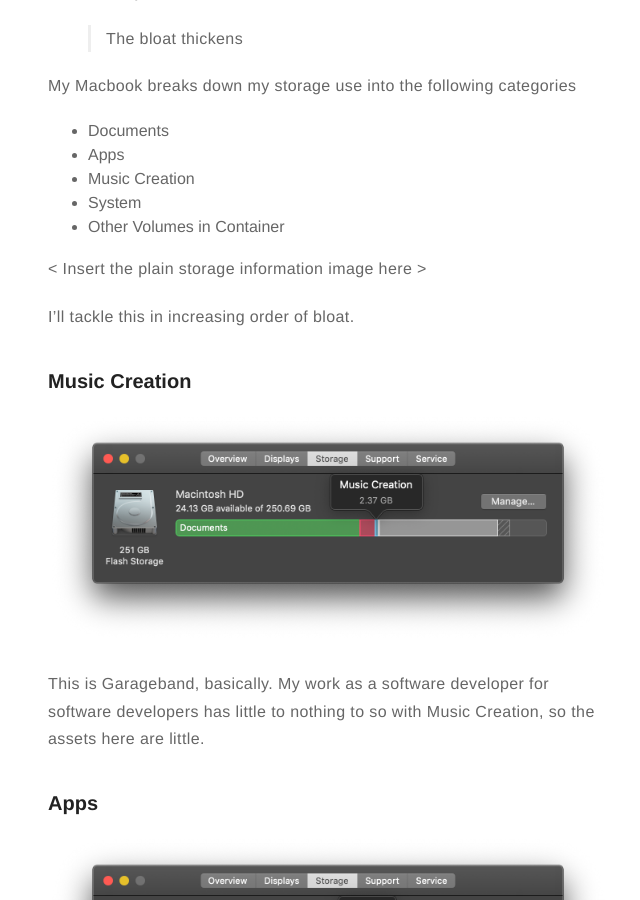
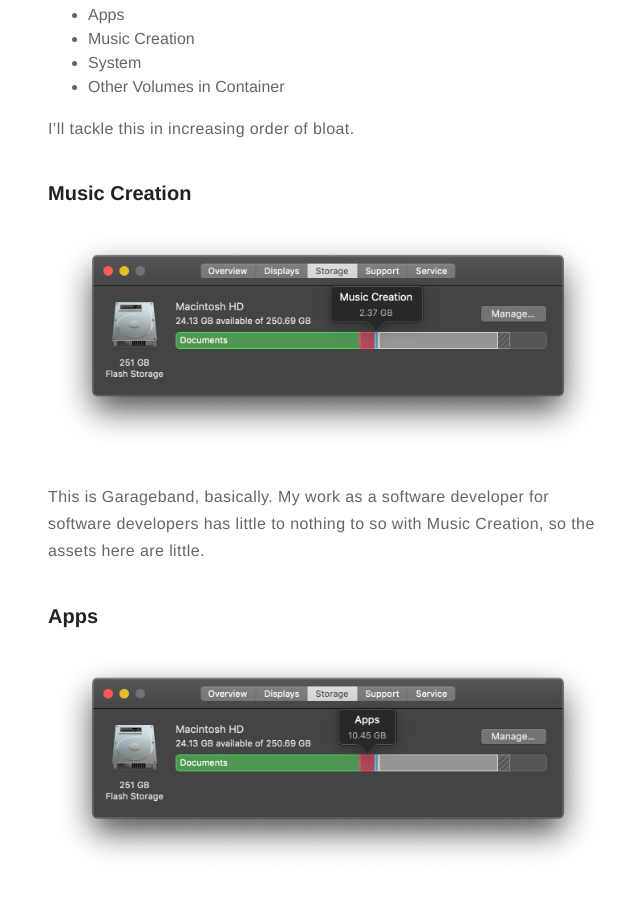
Before and after one commit to igbanam/igravity.github.io, a Jekyll site: the page built from _posts/2019-10-31-cleaning-up-my-macbook.md, in a window 1280 px wide and 900 px high, scrolled down 1597 px. Shown: the whole window, without its empty margins (312-952 px from the left). Built offline with Jekyll 4.4.1, drawn with Linux system fonts in a browser that asks for light colours; comment, search, counter and statistics services are not loaded; some of the changed lines change nothing that is shown.

Commit message:
fixed 'cleaning up my mac'
There are already images in here, no need for a header image.

```diff
--- a/_posts/2019-10-31-cleaning-up-my-macbook.md
+++ b/_posts/2019-10-31-cleaning-up-my-macbook.md
@@ -6,8 +6,6 @@
 category: blog
 tag:
   - laptop
-headerImage: true
-image: /assets/images/slim-pre.png
 ---
 
 ![Total Bloat](/assets/images/slim-pre.png)
@@ -33,8 +31,6 @@
 - Music Creation
 - System
 - Other Volumes in Container
-
-< Insert the plain storage information image here >
 
 I'll tackle this in increasing order of bloat.
 
```
